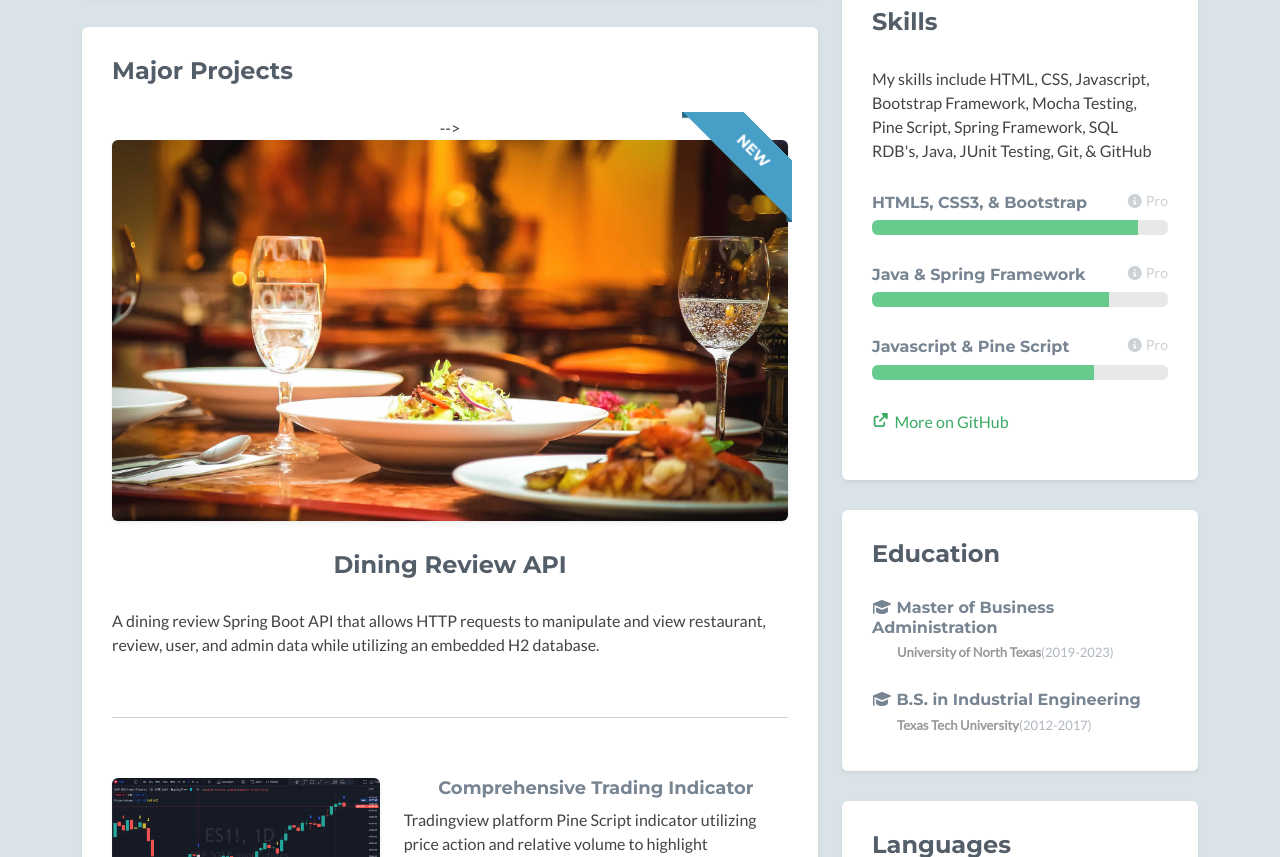
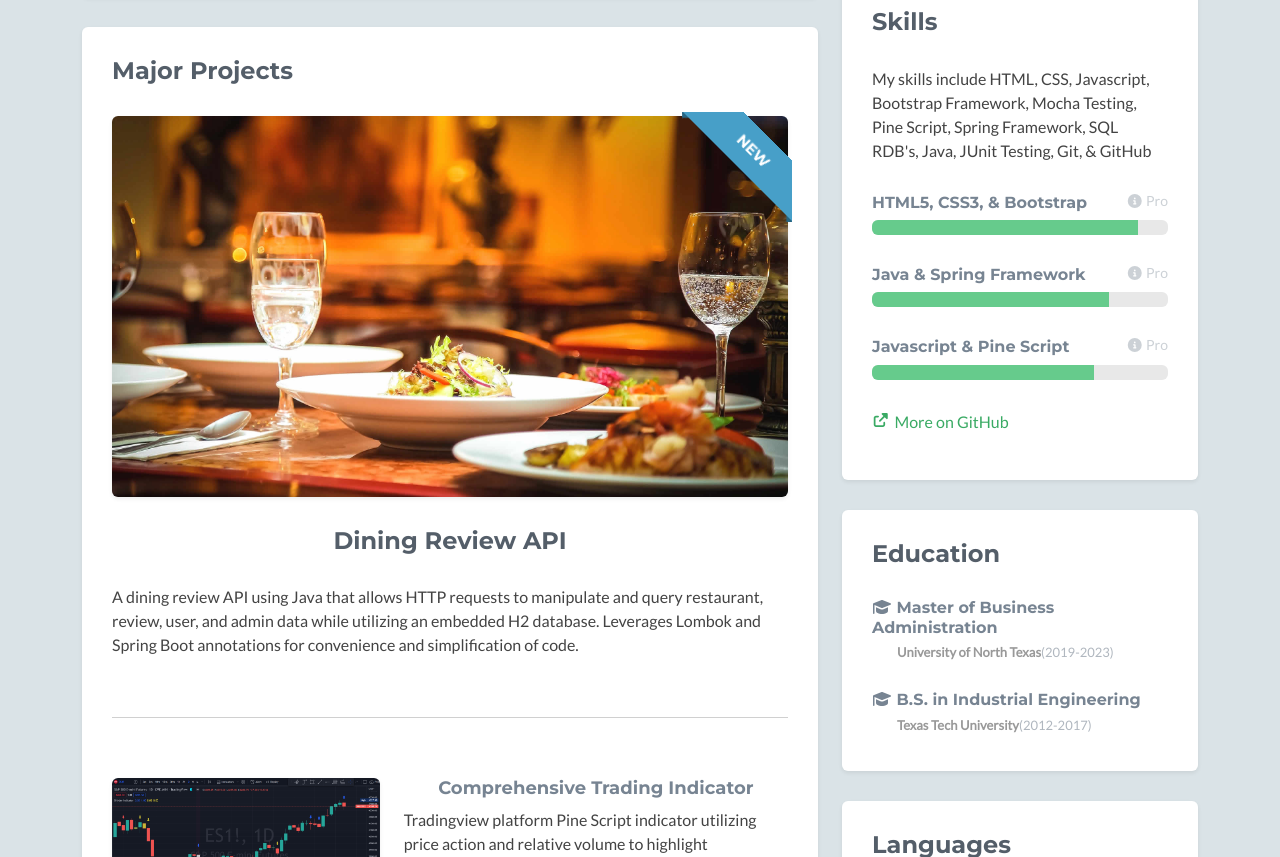
Before and after one commit to D-hyder/MyPortfolio, a plain HTML site: page index.html in a window 1280 px wide. Shown: the part 528-1385 px from the top of the page. Drawn offline with Linux system fonts and the light colour scheme; no server answers; some icons are missing.

Commit message:
minor updates

```diff
--- a/index.html
+++ b/index.html
@@ -79,7 +79,7 @@
                         <h2 class="heading">Major Projects</h2>
                         <div class="content">
                             <div class="item featured text-center">
-                                <div class="featured-image has-ribbon">                                    -->
+                                <div class="featured-image has-ribbon">
                                     <a class="col-md-4 col-12" href="https://github.com/D-hyder/Dining-Reviews" target="_blank"><img class="img-fluid project-image rounded shadow-sm" src="assets/images/projects/italian-restaurant.jpg" alt="project name" /></a>
                                     <div class="ribbon">
                                         <div class="text">New</div>
@@ -88,18 +88,18 @@
                         </br>
                                 <a class="col-md-4 col-12" href="https://github.com/D-hyder/Dining-Reviews" target="_blank"><h3 class="heading" style="text-align: center;">Dining Review API</h3></a>
                                 <div class="desc text-start">
-                                    <p >A dining review Spring Boot API that allows HTTP requests to manipulate and view restaurant, review, user, and admin data while utilizing an embedded H2 database.</p>
+                                    <p >A dining review API using Java that allows HTTP requests to manipulate and query restaurant, review, user, and admin data while utilizing an embedded H2 database. Leverages Lombok and Spring Boot annotations for convenience and simplification of code.</p>
                                 </div><!--//desc-->
                                 <!--<a class="btn btn-cta-secondary" href="https://themes.3rdwavemedia.com/bootstrap-templates/startup/launch-bootstrap-4-template-for-saas-businesses/" target="_blank"><i class="fas fa-thumbs-up"></i> Back my project</a>  -->
                             </div><!--//item-->
-                            <hr class="divider" />
+                            <hr class="divider"/>
 
                             <div class="item row">
                                 <a class="col-md-5 col-12" href="https://github.com/D-hyder/Comprehensive-Trading-Indicator" target="_blank">
                                 <img class="img-fluid project-image rounded shadow-sm" height="750" width="500" src="assets/images/projects/Comprehensive-Indicator-Screenshot.png" alt="project name" />
                                 </a>
                                 <div class="desc col-md-7 col-12">
-                                    <h3 class="title" style="text-align: center;" >Comprehensive Trading Indicator</h3>
+                                    <h3 class="title" style="text-align: center;">Comprehensive Trading Indicator</h3>
                                     <p class="mb-2">Tradingview platform Pine Script indicator utilizing price action and relative volume to highlight Hangingman Candles, Hammer Candles, Inside Bars, Outside Bars, and specific combinations of these to provide an edge for trading success.</p>
                                     <!--<p><i class="fas fa-external-link-alt"></i>Find out more</p>-->
                                 </div><!--//desc-->
```
